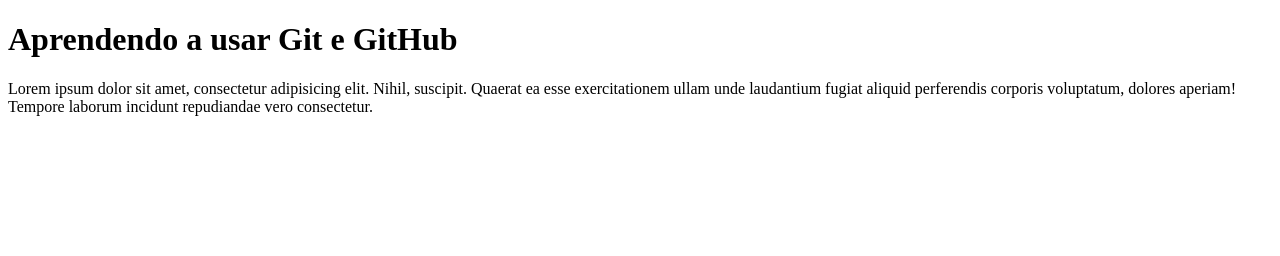
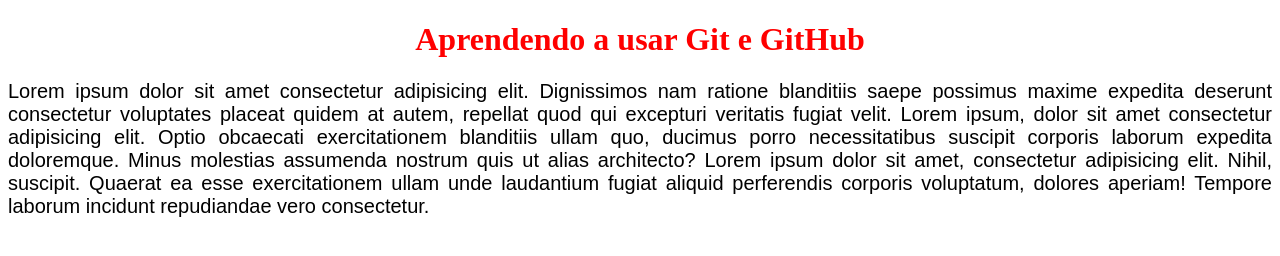
Before and after one commit to lafartins/SimulacaoGIT, a plain HTML site: page index.html in a window 1280 px wide. Drawn offline with Linux system fonts and the light colour scheme.

Commit message:
mudei o estlo dos textos

```diff
--- a/index.html
+++ b/index.html
@@ -1,14 +1,26 @@
 <!DOCTYPE html>
-<html lang="en">
+<html lang="pt-br">
 <head>
     <meta charset="UTF-8">
     <meta http-equiv="X-UA-Compatible" content="IE=edge">
     <meta name="viewport" content="width=, initial-scale=1.0">
     <title>Git e GitHub</title>
+    <style>
+        h1 {
+            color:red;
+            text-align: center;
+        }
+        p {
+            text-align: justify;
+            font-family: Arial, Helvetica, sans-serif;
+            font-size: 20px;
+
+        }
+    </style>
 </head>
 <body>
     <h1>Aprendendo a usar Git e GitHub</h1>
-    <p>Lorem ipsum dolor sit amet, consectetur adipisicing elit. Nihil, suscipit. Quaerat ea esse exercitationem ullam unde laudantium fugiat aliquid perferendis corporis voluptatum, dolores aperiam! Tempore laborum incidunt repudiandae vero consectetur.</p>
+    <p>Lorem ipsum dolor sit amet consectetur adipisicing elit. Dignissimos nam ratione blanditiis saepe possimus maxime expedita deserunt consectetur voluptates placeat quidem at autem, repellat quod qui excepturi veritatis fugiat velit. Lorem ipsum, dolor sit amet consectetur adipisicing elit. Optio obcaecati exercitationem blanditiis ullam quo, ducimus porro necessitatibus suscipit corporis laborum expedita doloremque. Minus molestias assumenda nostrum quis ut alias architecto? Lorem ipsum dolor sit amet, consectetur adipisicing elit. Nihil, suscipit. Quaerat ea esse exercitationem ullam unde laudantium fugiat aliquid perferendis corporis voluptatum, dolores aperiam! Tempore laborum incidunt repudiandae vero consectetur.</p>
 
 </body>
 </html>
```
